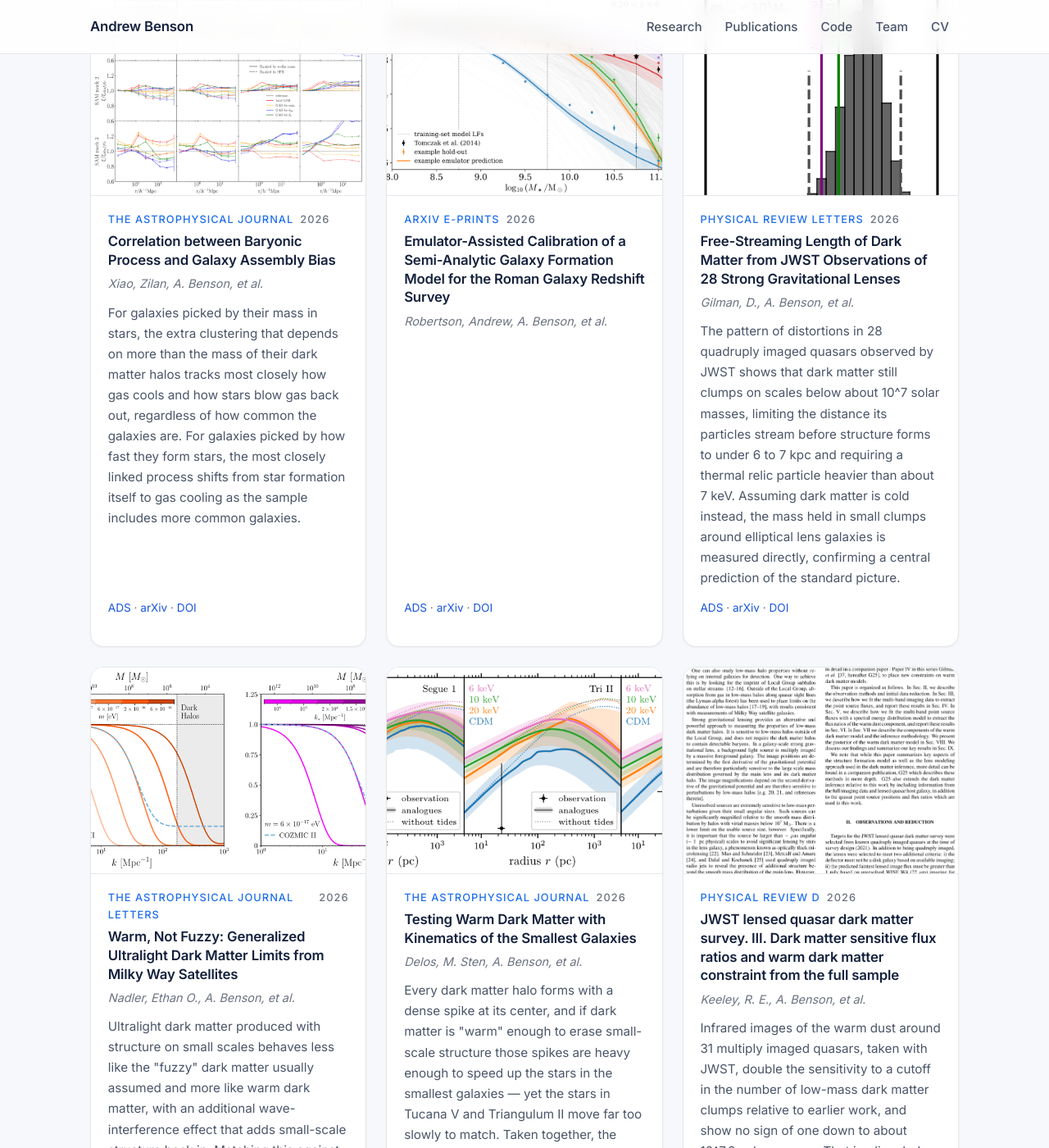
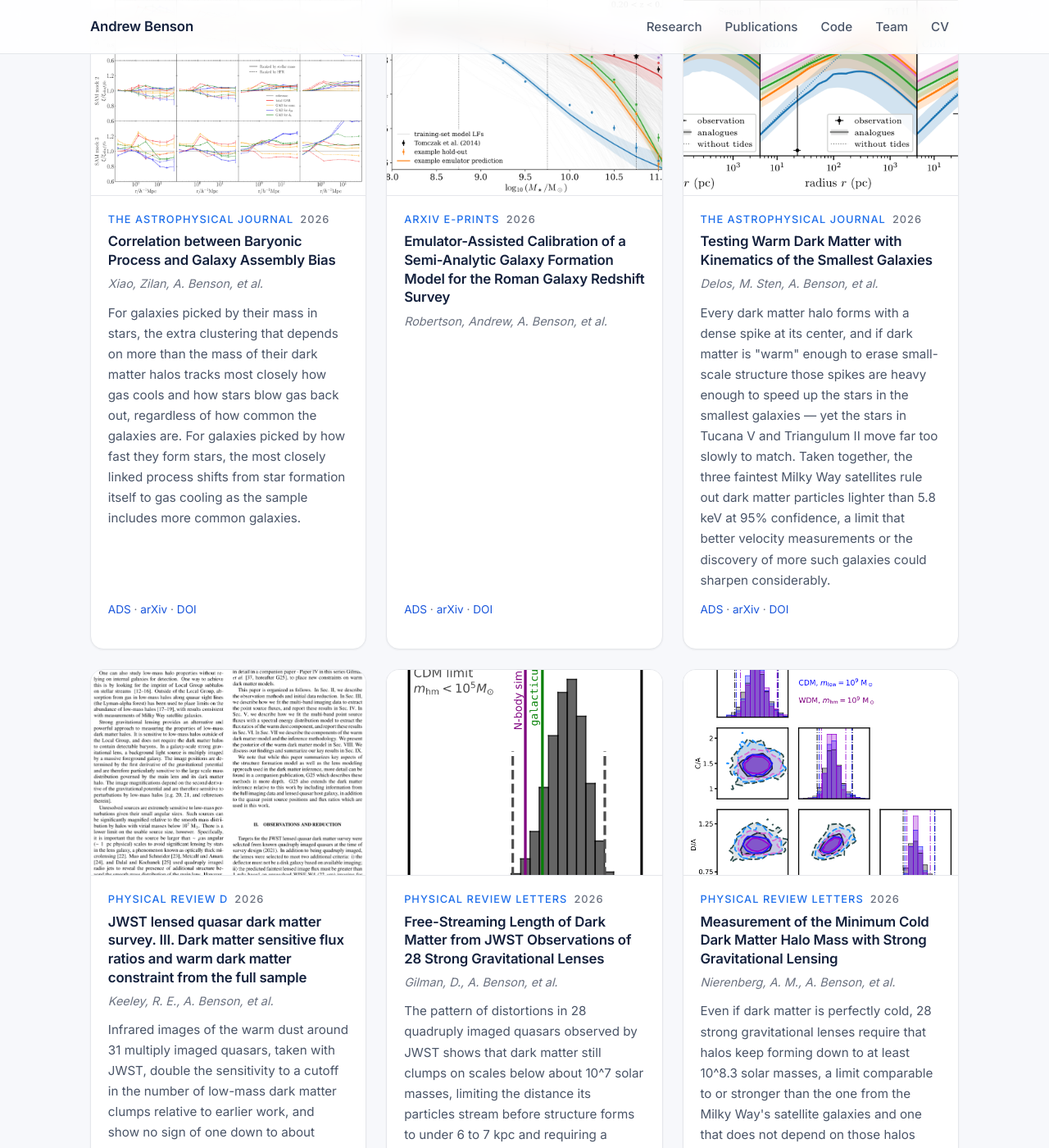
Before and after one commit to abensonca/abensonca.github.io, a Jekyll site: the page built from index.md, in a window 1280 px wide and 1400 px high, scrolled down 1467 px. Shown: the whole window at 82% size. Built offline with Jekyll 4.4.1, drawn with Linux system fonts in a browser that asks for light colours; some of the changed text lies outside the part shown.

Commit message:
chore: refresh papers from ADS

```diff
--- a/_data/papers.yml
+++ b/_data/papers.yml
@@ -24,34 +24,6 @@
   doi: 10.48550/arXiv.2609.10680
   summary: ''
   figure: /assets/img/papers/2026arXiv260910680R.png
-- bibcode: 2026PhRvL.137h1004G
-  title: Free-Streaming Length of Dark Matter from JWST Observations of 28 Strong Gravitational Lenses
-  authors_short: Gilman, D., A. Benson, et al.
-  year: 2026
-  venue: Physical Review Letters
-  url: https://ui.adsabs.harvard.edu/abs/2026PhRvL.137h1004G
-  arxiv: https://arxiv.org/abs/2606.05277
-  doi: 10.1103/qckh-cqrd
-  summary: The pattern of distortions in 28 quadruply imaged quasars observed by JWST shows that dark
-    matter still clumps on scales below about 10^7 solar masses, limiting the distance its particles stream
-    before structure forms to under 6 to 7 kpc and requiring a thermal relic particle heavier than about
-    7 keV. Assuming dark matter is cold instead, the mass held in small clumps around elliptical lens
-    galaxies is measured directly, confirming a central prediction of the standard picture.
-  figure: /assets/img/papers/2026PhRvL.137h1004G.png
-- bibcode: 2026ApJ..1006L..65N
-  title: 'Warm, Not Fuzzy: Generalized Ultralight Dark Matter Limits from Milky Way Satellites'
-  authors_short: Nadler, Ethan O., A. Benson, et al.
-  year: 2026
-  venue: The Astrophysical Journal Letters
-  url: https://ui.adsabs.harvard.edu/abs/2026ApJ..1006L..65N
-  arxiv: https://arxiv.org/abs/2605.15371
-  doi: 10.3847/2041-8213/ae8b9f
-  summary: Ultralight dark matter produced with structure on small scales behaves less like the "fuzzy"
-    dark matter usually assumed and more like warm dark matter, with an additional wave-interference effect
-    that adds small-scale structure back in. Matching this against the observed population of Milky Way
-    satellite galaxies sets a new lower limit on the particle mass that depends on the scale at which
-    the field's structure peaks.
-  figure: /assets/img/papers/2026ApJ..1006L..65N.png
 - bibcode: 2026ApJ..1006..125D
   title: Testing Warm Dark Matter with Kinematics of the Smallest Galaxies
   authors_short: Delos, M. Sten, A. Benson, et al.
@@ -81,3 +53,31 @@
     and show no sign of one down to about 10^7.8 solar masses. That implies dark matter particles produced
     thermally in the early universe must be heavier than roughly 6 keV.
   figure: /assets/img/papers/2026PhRvD.114d3043K.png
+- bibcode: 2026PhRvL.137h1004G
+  title: Free-Streaming Length of Dark Matter from JWST Observations of 28 Strong Gravitational Lenses
+  authors_short: Gilman, D., A. Benson, et al.
+  year: 2026
+  venue: Physical Review Letters
+  url: https://ui.adsabs.harvard.edu/abs/2026PhRvL.137h1004G
+  arxiv: https://arxiv.org/abs/2606.05277
+  doi: 10.1103/qckh-cqrd
+  summary: The pattern of distortions in 28 quadruply imaged quasars observed by JWST shows that dark
+    matter still clumps on scales below about 10^7 solar masses, limiting the distance its particles stream
+    before structure forms to under 6 to 7 kpc and requiring a thermal relic particle heavier than about
+    7 keV. Assuming dark matter is cold instead, the mass held in small clumps around elliptical lens
+    galaxies is measured directly, confirming a central prediction of the standard picture.
+  figure: /assets/img/papers/2026PhRvL.137h1004G.png
+- bibcode: 2026PhRvL.137g1001N
+  title: Measurement of the Minimum Cold Dark Matter Halo Mass with Strong Gravitational Lensing
+  authors_short: Nierenberg, A. M., A. Benson, et al.
+  year: 2026
+  venue: Physical Review Letters
+  url: https://ui.adsabs.harvard.edu/abs/2026PhRvL.137g1001N
+  arxiv: https://arxiv.org/abs/2604.05237
+  doi: 10.1103/jnjt-1ghp
+  summary: Even if dark matter is perfectly cold, 28 strong gravitational lenses require that halos keep
+    forming down to at least 10^8.3 solar masses, a limit comparable to or stronger than the one from
+    the Milky Way's satellite galaxies and one that does not depend on those halos containing any stars.
+    A sample of 200 such lenses, a small fraction of what Rubin, Euclid, and Roman are expected to find,
+    would push the limit more than a factor of ten lower.
+  figure: /assets/img/papers/2026PhRvL.137g1001N.png
```
